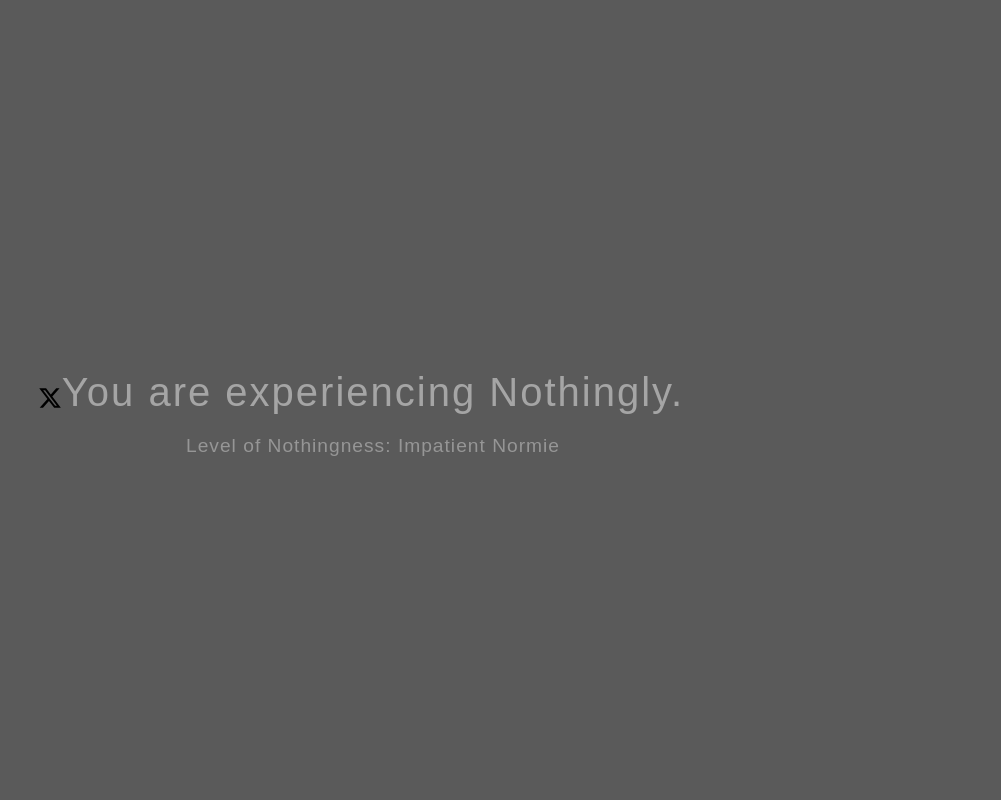
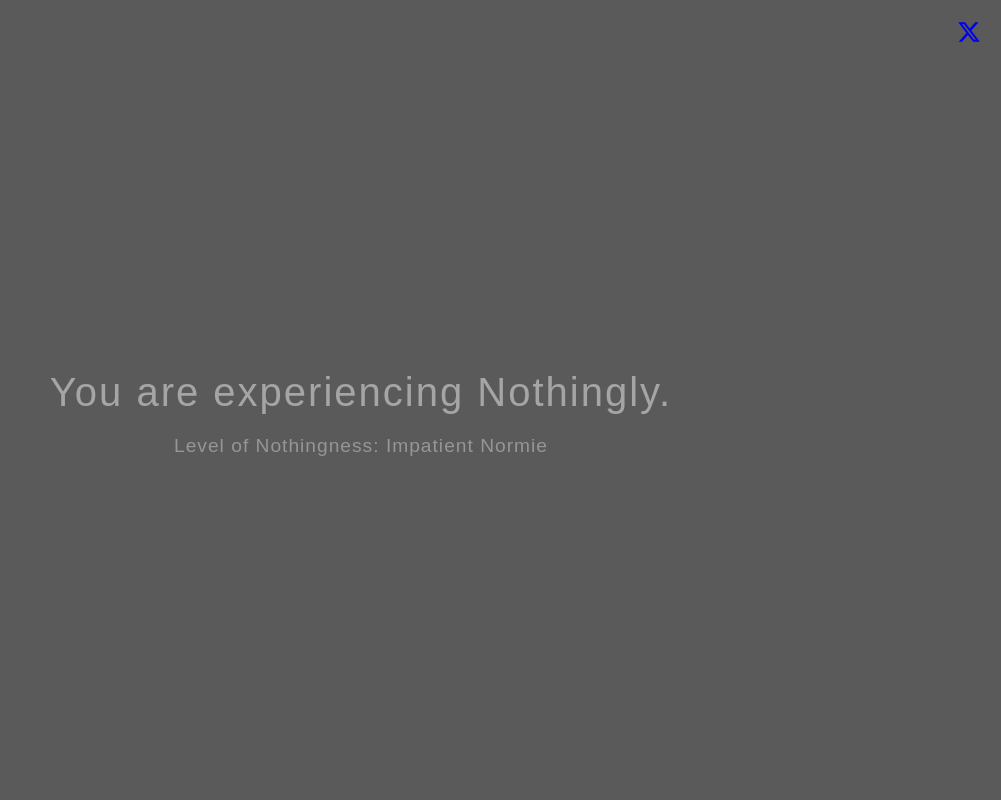
Before and after one commit to wave745/NothinglyCloud, a Flask app: page / in a window 1280 px wide. Shown: the whole page, without its empty margins (279-1280 px from the left). Run offline with Flask 3, Linux system fonts and the light colour scheme.

Commit message:
Add a prominent link to the Nothingly website's X (Twitter) account
Adds an X logo linked to the project's Twitter account in static/style.css.

Replit-Commit-Author: Agent
Replit-Commit-Session-Id: 5126c562-2891-4e7e-a884-5241bcb690e6
Replit-Commit-Screenshot-Url: https://storage.googleapis.com/screenshot-production-us-central1/d81782a6-2b5f-48f4-b3ec-1bfeae8f7290/51a539ea-0aa3-4e67-83d7-7e02d906d1da.jpg

```diff
--- a/static/style.css
+++ b/static/style.css
@@ -10,6 +10,20 @@ body {
     text-align: center;
     transition: background 2s linear, color 2s linear;
     overflow: hidden;
+    position: relative;
+}
+
+.x-link {
+    position: absolute;
+    top: 20px;
+    right: 20px;
+    display: block;
+    z-index: 10;
+}
+
+.x-logo {
+    fill: currentColor;
+    transition: fill 2s linear;
 }
 
 #void {
```
